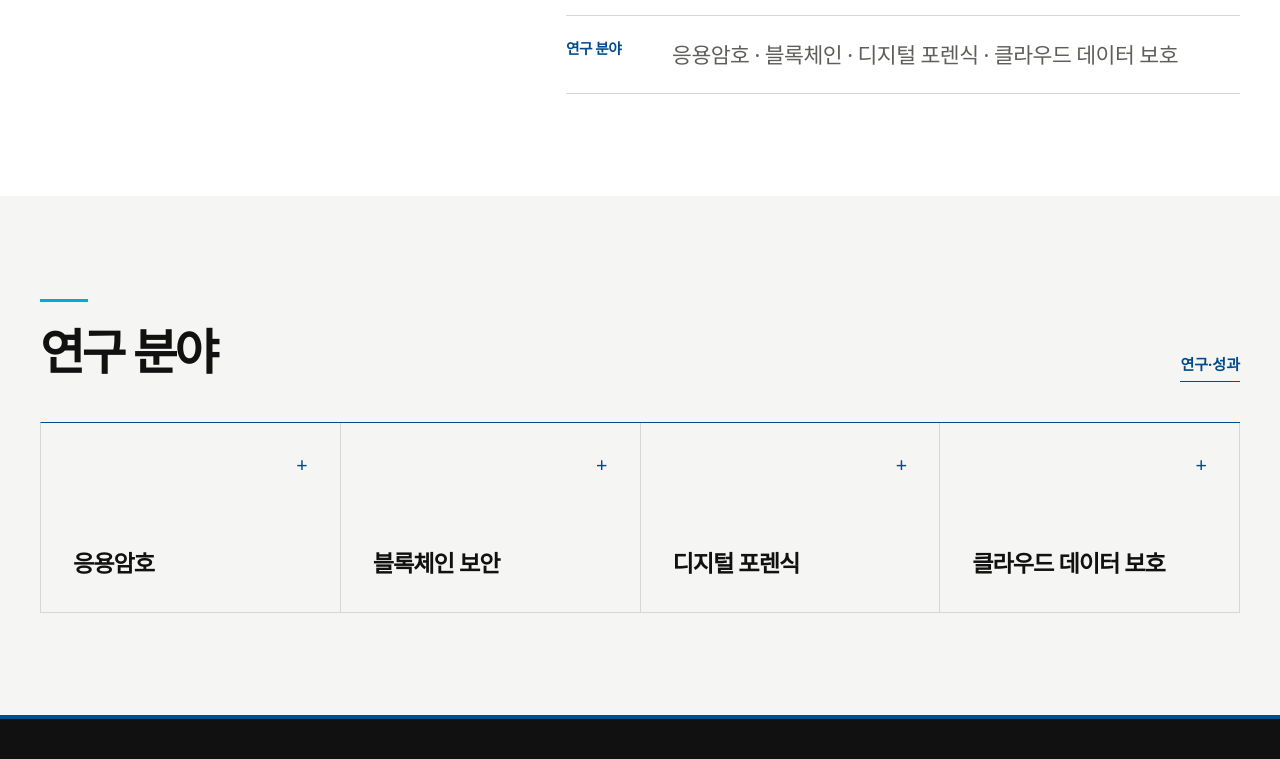
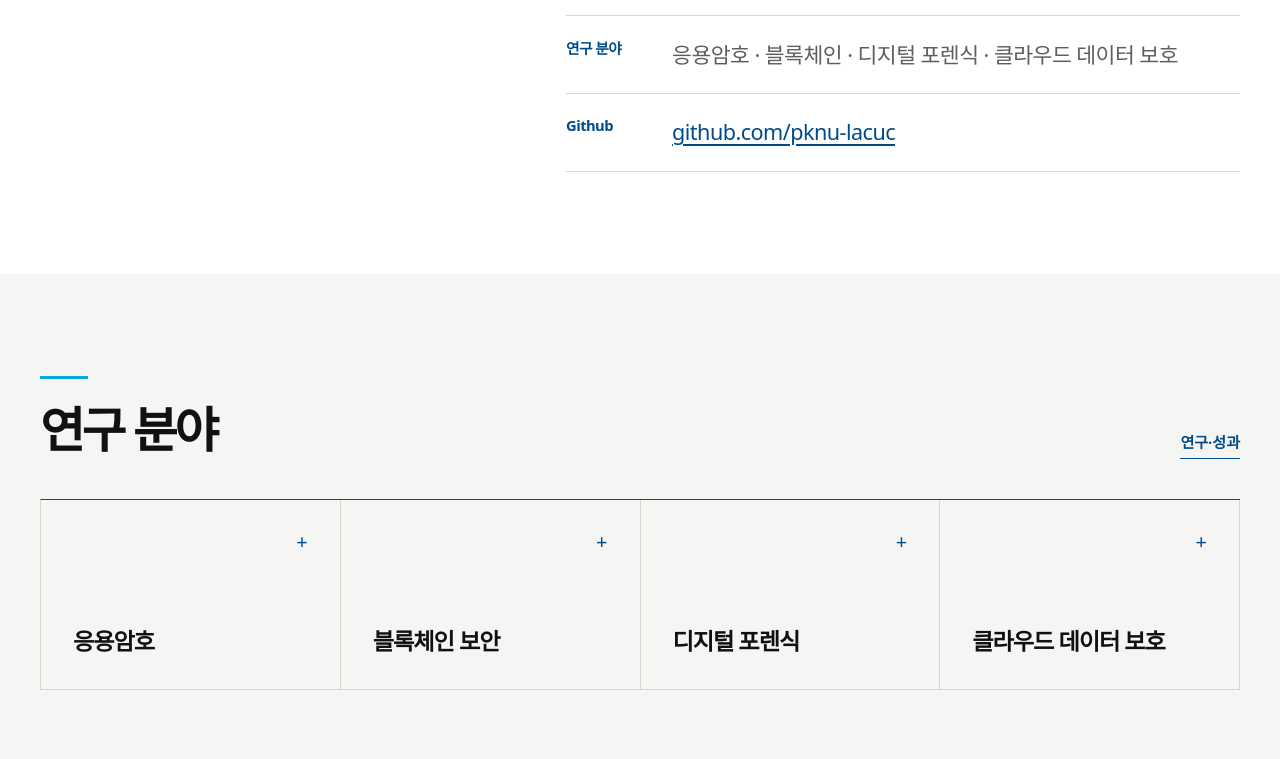
Before and after one commit to pknu-lacuc/pknu-lacuc.github.io, a plain HTML site: page site/index.html in a window 1280 px wide. Shown: the part 1019-1778 px from the top of the page. Drawn offline with Linux system fonts and the light colour scheme.

Commit message:
feat(fe): 홈 연구실 개요에 Github 링크 추가

```diff
--- a/site/assets/style.css
+++ b/site/assets/style.css
@@ -83,6 +83,7 @@ img { display: block; max-width: 100%; }
 .rule-list .row { display: grid; grid-template-columns: 90px 1fr; gap: 1rem; border-bottom: 1px solid var(--line); padding-block: 1.15rem; }
 .rule-list strong { color: var(--pknu-navy); font-size: .92rem; }
 .rule-list span { color: var(--muted); }
+.rule-list a { color: var(--pknu-navy); text-decoration: underline; text-underline-offset: .2em; overflow-wrap: anywhere; }
 
 .research-grid { display: grid; grid-template-columns: repeat(4, minmax(0, 1fr)); border-top: 1px solid var(--pknu-navy); border-left: 1px solid var(--line); }
 .research-card { min-height: 190px; display: flex; align-items: end; justify-content: space-between; gap: 1rem; padding: 2rem; border-right: 1px solid var(--line); border-bottom: 1px solid var(--line); transition: background .2s, color .2s; }
--- a/site/index.html
+++ b/site/index.html
@@ -58,6 +58,7 @@
             <div class="row"><strong>소속</strong><span>국립부경대학교</span></div>
             <div class="row"><strong>지도교수</strong><span>신상욱 교수</span></div>
             <div class="row"><strong>연구 분야</strong><span>응용암호 · 블록체인 · 디지털 포렌식 · 클라우드 데이터 보호</span></div>
+            <div class="row"><strong>Github</strong><span><a href="https://github.com/pknu-lacuc" target="_blank" rel="noopener noreferrer" aria-label="LACUC Github, 새 창에서 열기">github.com/pknu-lacuc</a></span></div>
           </div>
         </div>
       </div>
```
